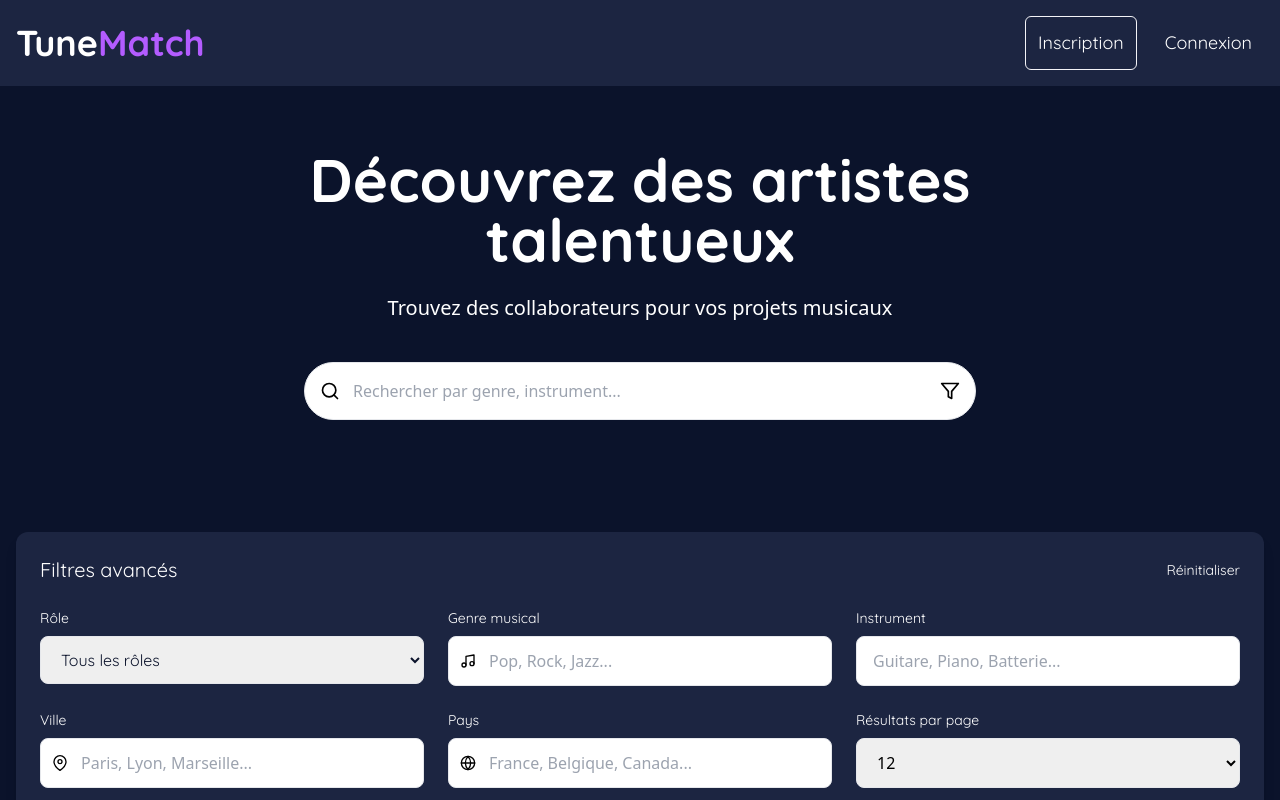
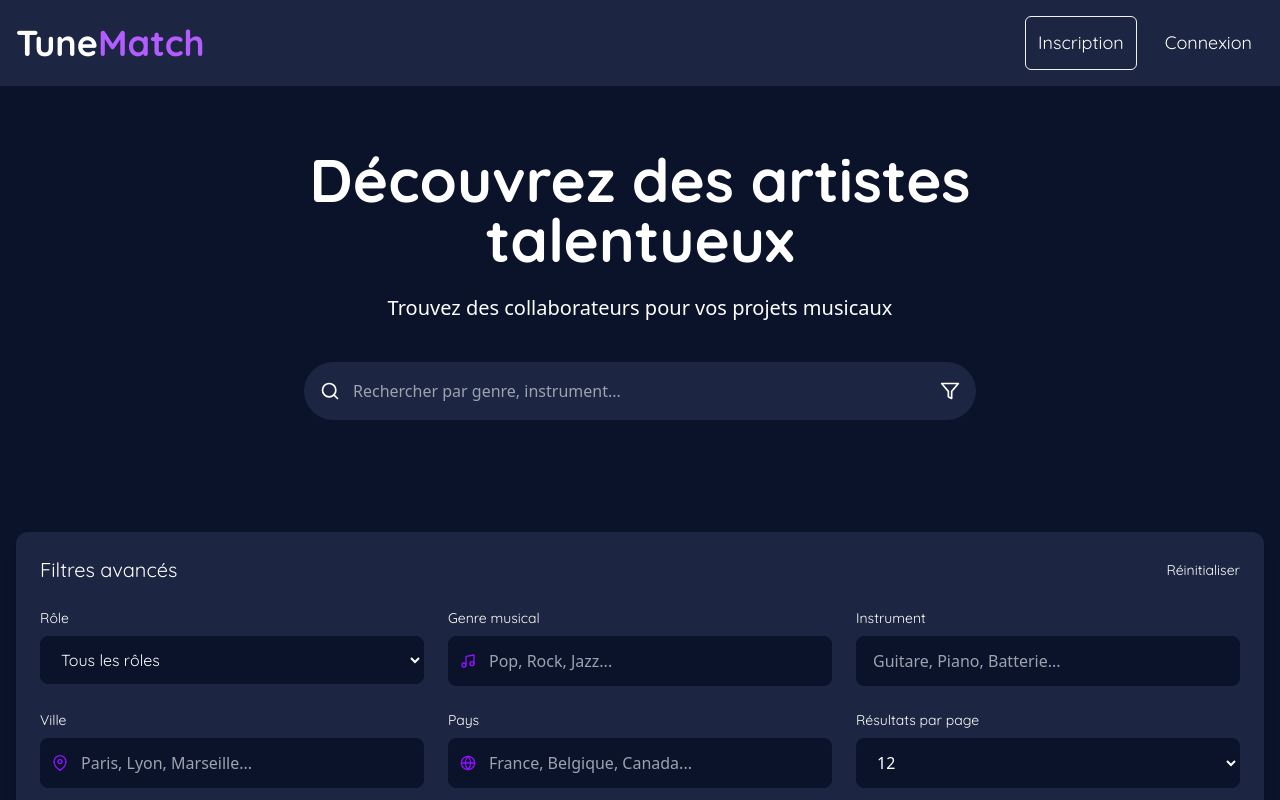
Before and after one commit to michaelgirardet/TuneMatch, a Next.js app in the folder client/: page /search in a window 1280 px wide. Both pictures are taken after a click on the button 950 px from the left and 391 px from the top of the page. Shown: the top 800 px of the page. Built offline with nearby package versions, Linux system fonts and the light colour scheme.

Commit message:
announcement page ok

```diff
--- a/client/app/announcements/page.tsx
+++ b/client/app/announcements/page.tsx
@@ -276,7 +276,7 @@ export default function AnnouncementsPage() {
           </div>
 
           {/* Section CTA */}
-          <div className="mt-16 mb-8 bg-gradient-to-r from-[#32334E] to-[#51537B] rounded-lg p-8 text-center shadow-lg font-quicksand">
+          <div className="mt-16 mb-8 bg-space rounded-lg p-8 text-center shadow-lg font-quicksand">
             <h3 className="text-2xl font-bold text-white mb-4">
               Vous êtes un artiste talentueux ?
             </h3>
--- a/client/app/search/page.tsx
+++ b/client/app/search/page.tsx
@@ -147,17 +147,17 @@ export default function SearchPage() {
               <input
                 type="text"
                 placeholder="Rechercher par genre, instrument..."
-                className="w-full bg-surface-white bg-opacity-10 backdrop-blur-sm text-surface-white border border-primary-light rounded-full py-4 px-6 pl-12 focus:outline-none focus:ring-2 focus:ring-accent-violet"
+                className="w-full bg-space text-white border border-space rounded-full py-4 px-6 pl-12 focus:outline-electric"
                 onChange={(e) => handleFilterChange('query', e.target.value)}
                 value={filters.query || ''}
               />
-              <FiSearch className="absolute left-4 top-1/2 transform -translate-y-1/2 text-primary-light text-xl" />
+              <FiSearch className="absolute left-4 top-1/2 transform -translate-y-1/2 text-white text-xl" />
               <button
                 type="button"
                 onClick={toggleFilters}
-                className="absolute right-4 top-1/2 transform -translate-y-1/2 text-primary-light hover:text-accent-violet transition-colors"
+                className="absolute right-4 top-1/2 transform -translate-y-1/2 text-white hover:text-accent-violet transition-colors"
               >
-                <FiFilter className="text-xl" />
+                <FiFilter className="text-xl text-white" />
               </button>
             </div>
           </div>
@@ -188,7 +188,7 @@ export default function SearchPage() {
                 </label>
                 <select
                   id="role-select"
-                  className="w-full bg-primary-dark text-oxford font-quicksand px-4 py-3 rounded-lg border border-primary focus:outline-none focus:border-accent-violet"
+                  className="w-full bg-oxford text-white font-quicksand px-4 py-3 rounded-lg border border-oxford focus:outline-none focus:border-accent-violet"
                   onChange={(e) => handleFilterChange('role', e.target.value)}
                   value={filters.role || ''}
                 >
@@ -207,11 +207,11 @@ export default function SearchPage() {
                   Genre musical
                 </label>
                 <div className="relative">
-                  <FiMusic className="absolute left-3 top-1/2 transform -translate-y-1/2 text-primary-light" />
+                  <FiMusic className="absolute left-3 top-1/2 transform -translate-y-1/2 text-electric" />
                   <input
                     type="text"
                     placeholder="Pop, Rock, Jazz..."
-                    className="w-full bg-primary-dark text-surface-light font-body pl-10 pr-4 py-3 rounded-lg border border-primary focus:outline-none focus:border-accent-violet"
+                    className="w-full bg-oxford text-white font-body pl-10 pr-4 py-3 rounded-lg border border-oxford focus:outline-none focus:border-accent-violet"
                     onChange={(e) => handleFilterChange('genres', e.target.value)}
                     value={filters.genres || ''}
                   />
@@ -228,7 +228,7 @@ export default function SearchPage() {
                 <input
                   type="text"
                   placeholder="Guitare, Piano, Batterie..."
-                  className="w-full bg-primary-dark text-surface-light font-body px-4 py-3 rounded-lg border border-primary focus:outline-none focus:border-accent-violet"
+                  className="w-full bg-oxford text-white font-body px-4 py-3 rounded-lg border border-oxford focus:outline-none focus:border-accent-violet"
                   onChange={(e) => handleFilterChange('instruments', e.target.value)}
                   value={filters.instruments || ''}
                 />
@@ -239,11 +239,11 @@ export default function SearchPage() {
                   Ville
                 </label>
                 <div className="relative">
-                  <FiMapPin className="absolute left-3 top-1/2 transform -translate-y-1/2 text-primary-light" />
+                  <FiMapPin className="absolute left-3 top-1/2 transform -translate-y-1/2 text-electric" />
                   <input
                     type="text"
                     placeholder="Paris, Lyon, Marseille..."
-                    className="w-full bg-primary-dark text-surface-light font-body pl-10 pr-4 py-3 rounded-lg border border-primary focus:outline-none focus:border-accent-violet"
+                    className="w-full bg-oxford text-white font-body pl-10 pr-4 py-3 rounded-lg border border-oxford focus:outline-none focus:border-accent-violet"
                     onChange={(e) => handleFilterChange('city', e.target.value)}
                     value={filters.city || ''}
                   />
@@ -255,11 +255,11 @@ export default function SearchPage() {
                   Pays
                 </label>
                 <div className="relative">
-                  <FiGlobe className="absolute left-3 top-1/2 transform -translate-y-1/2 text-primary-light" />
+                  <FiGlobe className="absolute left-3 top-1/2 transform -translate-y-1/2 text-electric" />
                   <input
                     type="text"
                     placeholder="France, Belgique, Canada..."
-                    className="w-full bg-primary-dark text-surface-light font-body pl-10 pr-4 py-3 rounded-lg border border-primary focus:outline-none focus:border-accent-violet"
+                    className="w-full bg-oxford text-white font-body pl-10 pr-4 py-3 rounded-lg border border-oxford focus:outline-none focus:border-accent-violet"
                     onChange={(e) => handleFilterChange('country', e.target.value)}
                     value={filters.country || ''}
                   />
@@ -271,7 +271,7 @@ export default function SearchPage() {
                   Résultats par page
                 </label>
                 <select
-                  className="w-full bg-primary-dark text-surface-light font-body px-4 py-3 rounded-lg border border-primary focus:outline-none focus:border-accent-violet"
+                  className="w-full bg-oxford text-white font-body px-4 py-3 rounded-lg border border-oxford focus:outline-none focus:border-accent-violet"
                   onChange={(e) => handleFilterChange('limit', e.target.value)}
                   value={filters.limit.toString()}
                 >
@@ -306,7 +306,7 @@ export default function SearchPage() {
           </div>
 
           <div className="text-white flex items-center space-x-4">
-            <span className="text-primary-light font-body">Affichage:</span>
+            <span className="text-white font-body">Affichage:</span>
             <button
               type="button"
               onClick={() => setViewMode('grid')}
@@ -318,7 +318,7 @@ export default function SearchPage() {
             <button
               type="button"
               onClick={() => setViewMode('list')}
-              className={`p-2 rounded-md transition-colors ${viewMode === 'list' ? 'bg-accent-violet text-surface-white' : 'text-primary-light hover:text-surface-white'}`}
+              className={`p-2 rounded-md transition-colors ${viewMode === 'list' ? 'bg-accent-violet text-surface-white' : 'text-white hover:text-surface-white'}`}
               aria-label="Affichage en liste"
             >
               <FiList />
@@ -369,13 +369,13 @@ export default function SearchPage() {
                         />
                       ) : (
                         <div className="w-full h-full bg-primary-dark flex items-center justify-center">
-                          <span className="text-6xl text-primary-light opacity-50">
+                          <span className="text-6xl text-white opacity-50">
                             {artist.nom_utilisateur?.charAt(0).toUpperCase() ?? '?'}
                           </span>
                         </div>
                       )}
                       <div className="absolute bottom-2 left-2 bg-primary-dark px-2 py-1 rounded">
-                        <span className="text-xs text-primary-light capitalize">{artist.role}</span>
+                        <span className="text-xs text-white capitalize">{artist.role}</span>
                       </div>
                     </div>
 
@@ -383,7 +383,7 @@ export default function SearchPage() {
                       <h3 className="font-heading text-xl font-medium text-surface-white mb-2 capitalize">
                         {artist.nom_utilisateur}
                       </h3>
-                      <div className="flex items-center text-sm text-primary-light mb-3">
+                      <div className="flex items-center text-sm mb-3">
                         <FiMapPin className="mr-1" />
                         <span>
                           {artist.city}, {artist.country}
@@ -396,7 +396,7 @@ export default function SearchPage() {
                         {artist.genres_musicaux.split(',').map((genre) => (
                           <span
                             key={genre.trim()}
-                            className="bg-primary-dark px-2 py-1 rounded-full text-xs text-primary-light"
+                            className="bg-primary-dark px-2 py-1 rounded-full text-xs text-white"
                           >
                             {genre.trim()}
                           </span>
@@ -404,7 +404,7 @@ export default function SearchPage() {
                       </div>
                       <div className="flex justify-between items-center">
                         <div>
-                          <span className="text-sm text-primary-light">
+                          <span className="text-sm text-white">
                             {artist.tracks_count} morceau{artist.tracks_count !== 1 ? 'x' : ''}
                           </span>
                         </div>
@@ -430,7 +430,7 @@ export default function SearchPage() {
                 <h3 className="font-heading text-xl text-surface-white mb-2 text-white">
                   Aucun artiste trouvé
                 </h3>
-                <p className="text-primary-light max-w-md mx-auto text-white">
+                <p className="text-white max-w-md mx-auto text-white">
                   Essayez d&apos;ajuster vos filtres de recherche ou d&apos;élargir vos critères
                   pour obtenir plus de résultats.
                 </p>
--- a/client/components/NotificationsMenu.tsx
+++ b/client/components/NotificationsMenu.tsx
@@ -93,7 +93,7 @@ export default function NotificationsMenu() {
           className="relative p-2 text-gray-400 hover:text-white focus:outline-none flex items-center gap-2"
         >
           <>
-            <BellIcon className="h-6 w-6 stroke-gray-400" />
+            <BellIcon className="h-6 w-6 stroke-gray-400 cursor-pointer" />
             {unreadCount > 0 && (
               <span className="absolute top-0 right-0 inline-flex items-center justify-center px-2 py-1 text-xs font-bold leading-none text-white transform translate-x-1/2 -translate-y-1/2 bg-charcoal rounded-full">
                 {unreadCount}
@@ -103,7 +103,7 @@ export default function NotificationsMenu() {
         </button>
 
         {isOpen && (
-          <div className="absolute right-0 mt-2 w-80 bg-[#212936] border border-gray-700 rounded-lg shadow-lg z-50">
+          <div className="absolute right-0 mt-5 w-80 bg-charcoal border border-gray-700 rounded-lg shadow-lg z-50">
             <div className="p-4">
               <h3 className="text-lg font-quicksand text-white mb-4">Notifications</h3>
               <div className="space-y-4 max-h-96 overflow-y-auto">
--- a/client/tailwind.config.js
+++ b/client/tailwind.config.js
@@ -9,6 +9,7 @@ module.exports = {
         electrichover: '#A033FF',
         lavender: '#dbe1f0',
         oxford: '#0b132b',
+        oxfordhover: '#111D41',
         space: '#1c2541',
       },
       fontFamily: {
```
Also changed, not shown: client/components/ApplicationModal.tsx (+6 -6 lines), client/components/Navbar.tsx (+13 -13 lines).
